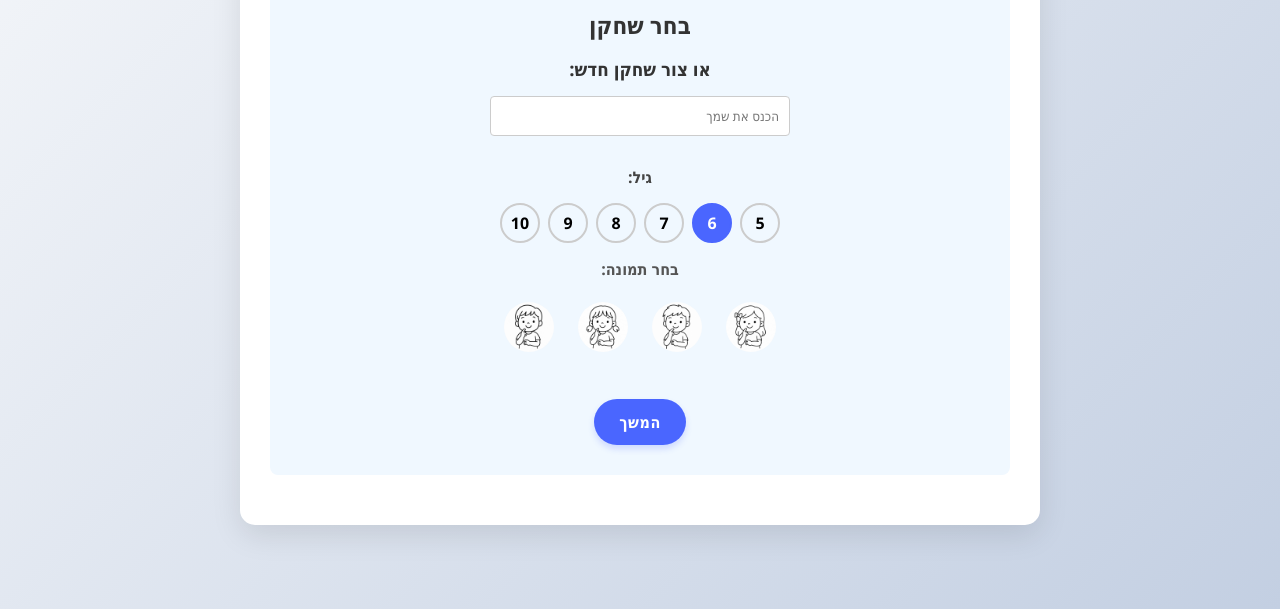
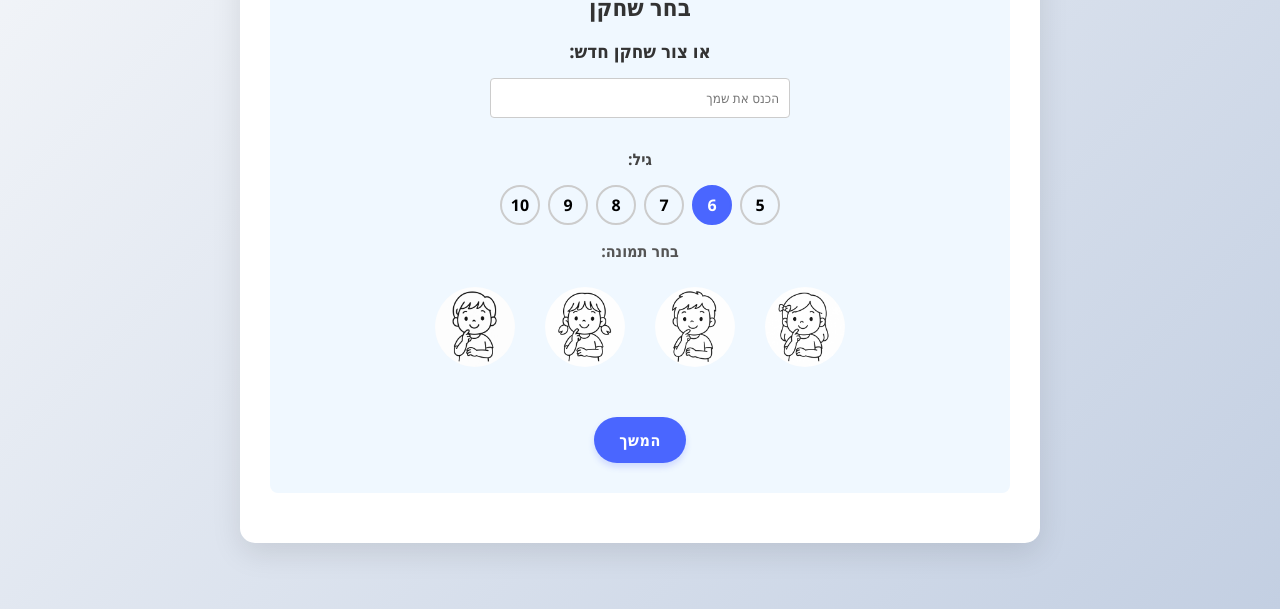
Before and after one commit to uvgerstein/20_Questions_For_Kids, a website: page index.html in a window 1280 px wide. Shown: the part 191-800 px from the top of the page. Drawn offline with Linux system fonts and the light colour scheme.

Commit message:
adding avatars 2

```diff
--- a/index.html
+++ b/index.html
@@ -54,12 +54,12 @@
             <div class="age-selection">
                 <label>גיל:</label>
                 <div class="age-buttons">
+                    <button class="age-btn" data-age="10">10</button>
+                    <button class="age-btn" data-age="9">9</button>
+                    <button class="age-btn" data-age="8">8</button>
+                    <button class="age-btn" data-age="7">7</button>
+                    <button class="age-btn" data-age="6">6</button>
                     <button class="age-btn" data-age="5">5</button>
-                    <button class="age-btn" data-age="6">6</button>
-                    <button class="age-btn" data-age="7">7</button>
-                    <button class="age-btn" data-age="8">8</button>
-                    <button class="age-btn" data-age="9">9</button>
-                    <button class="age-btn" data-age="10">10</button>
                 </div>
             </div>
             <div id="avatar-selection">
--- a/styles.css
+++ b/styles.css
@@ -378,7 +378,7 @@ button:hover {
 
 .avatar-choice {
     display: inline-block;
-    margin: 5px;
+    margin: 8px;
     padding: 5px;
     border: 2px solid transparent;
     border-radius: 50%;
@@ -387,8 +387,8 @@ button:hover {
 }
 
 .avatar-choice img {
-    width: 50px;
-    height: 50px;
+    width: 80px;
+    height: 80px;
     border-radius: 50%;
     object-fit: cover;
 }
@@ -597,6 +597,7 @@ body #user-selection-container {
     justify-content: center;
     gap: 8px;
     margin-top: 5px;
+    direction: ltr; /* Force left-to-right for numbers */
 }
 
 .age-btn {
```
